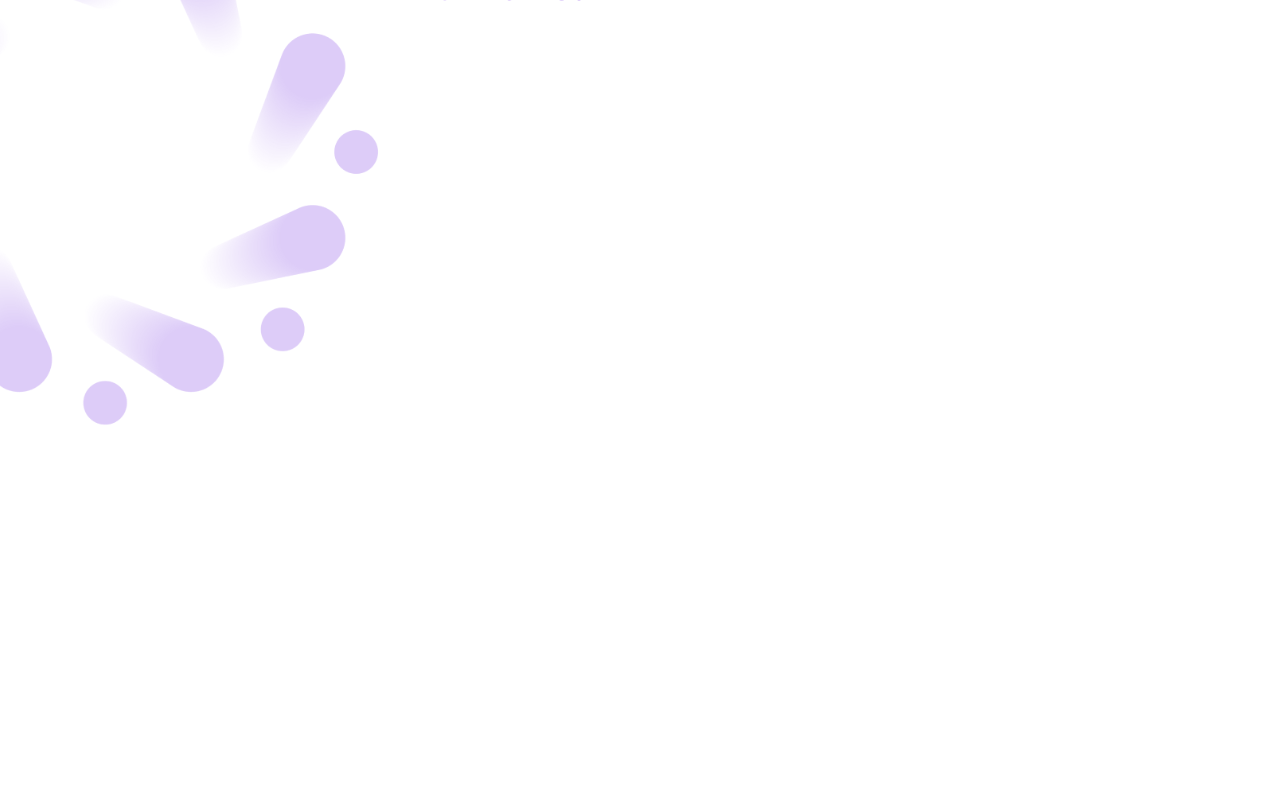
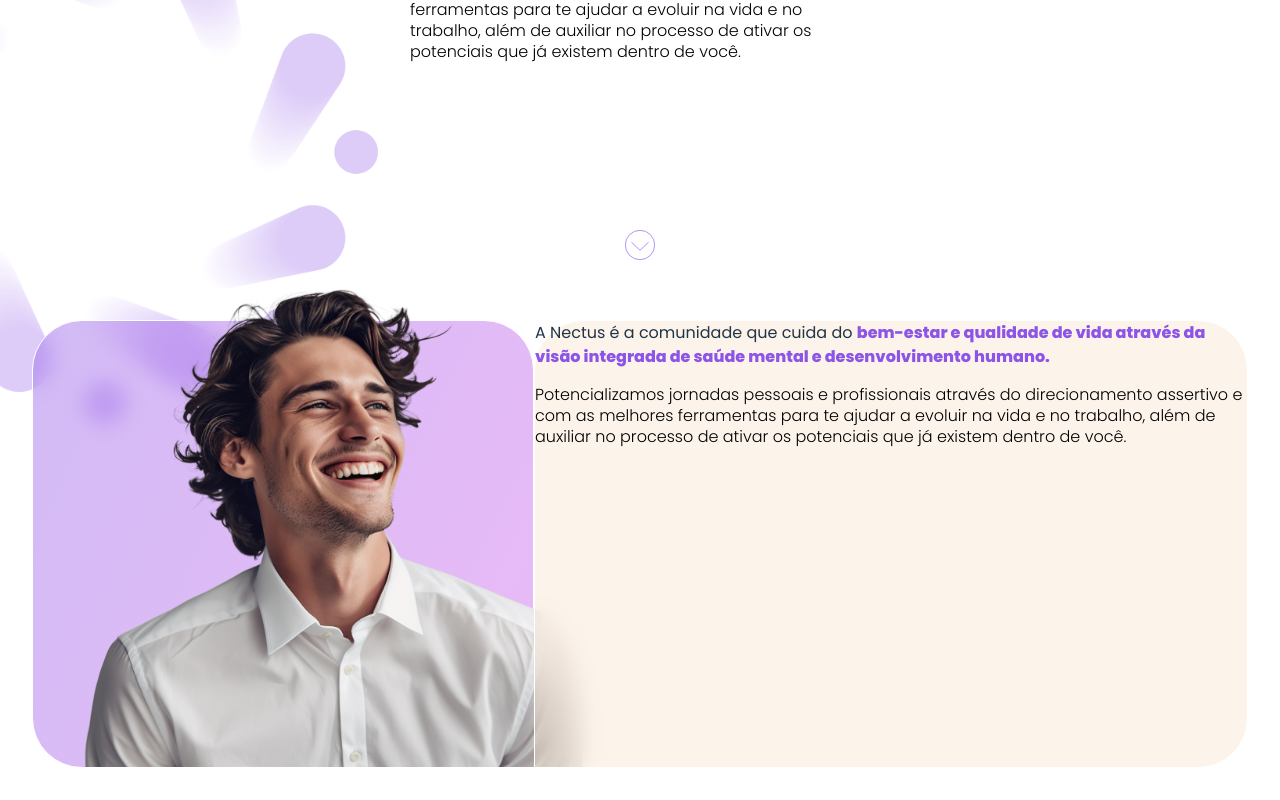
Before and after one commit to sahdibernardi/nectus, a React (Vite) app: page / in a window 1280 px wide. Shown: the part 1368-2168 px from the top of the page. Before the commit the page ends 1822 px from the top, so only its background shows below. Built offline with nearby package versions, Linux system fonts and the light colour scheme.

Commit message:
add: section 4

```diff
--- a/src/index.css
+++ b/src/index.css
@@ -11,10 +11,6 @@
   -webkit-font-smoothing: antialiased;
   -moz-osx-font-smoothing: grayscale;
   -webkit-text-size-adjust: 100%;
-}
-
-p {
-  font-family: 'Poppins', sans-serif;
 }
 
 a {
--- a/src/pages/Homepage.jsx
+++ b/src/pages/Homepage.jsx
@@ -1,6 +1,6 @@
 import headline from '../assets/Headline.svg'
 import nectusLogo from '../assets/NectusLogo.png'
-import downIcon from '../assets/Group 4.svg'
+import youngMen from '../assets/young-men.png'
 import graphicNectusLogo from '../assets/graphic-logo.png'
 
 function Homepage() {
@@ -10,7 +10,10 @@ function Homepage() {
     <div className="s1">
         <img alt="nectus headline" src={ headline } className='s1-headline' />
         <img alt="nectus logo" src={ nectusLogo } className='nectus-logo' />
-        <img alt="down arrow" src={ downIcon } className='down-arrow' />
+        <svg xmlns="http://www.w3.org/2000/svg" width="46" height="46" viewBox="0 0 46 46" fill="none" className='down-arrow'>
+          <path d="M10 19L23 31L36 19" stroke="white"/>
+          <circle cx="23" cy="23" r="22.5" stroke="white"/>
+        </svg>
     </div>
     <div className='s2'>
       <img alt='graphic nectus logo' src={ graphicNectusLogo } className='graphic-logo' id="graphic-left"/>
@@ -18,8 +21,30 @@ function Homepage() {
         <span>
           A Nectus é a comunidade que cuida do <span id="s2-hl">bem-estar e qualidade de vida através da visão integrada de saúde mental e desenvolvimento humano.</span>
         </span>
+        <p className='s2-text'>
+          Potencializamos jornadas pessoais e profissionais através do direcionamento assertivo e com as melhores ferramentas para te ajudar a evoluir na vida e no trabalho, além de auxiliar no processo de ativar os potenciais que já existem dentro de você.
+        </p>
       </div>
       <img alt='graphic nectus logo' src={ graphicNectusLogo } className='graphic-logo' id="graphic-right"/>
+    </div>
+    <div className='s3'>
+      <svg xmlns="http://www.w3.org/2000/svg" width="46" height="46" viewBox="0 0 46 46" fill="none" className='down-arrow'>
+        <path d="M10 19L23 31L36 19" stroke="#8D55E7"/>
+        <circle cx="23" cy="23" r="22.5" stroke="#8D55E7"/>
+      </svg>
+    </div>
+    <div className='s4'>
+      <div className='s4-left'>
+        <img alt='young men' src={ youngMen }  id="s4-men"/>
+      </div>
+      <div className='s4-right'>
+        <span id='s4-text'>
+          A Nectus é a comunidade que cuida do <span id="s2-hl">bem-estar e qualidade de vida através da visão integrada de saúde mental e desenvolvimento humano.</span>
+        </span>
+        <p className='s2-text'>
+          Potencializamos jornadas pessoais e profissionais através do direcionamento assertivo e com as melhores ferramentas para te ajudar a evoluir na vida e no trabalho, além de auxiliar no processo de ativar os potenciais que já existem dentro de você.
+        </p>
+      </div>
     </div>
     </>
   )
--- a/src/style/homepage.css
+++ b/src/style/homepage.css
@@ -5,6 +5,7 @@
 
   --nectus-purple: #8D55E7;
   --nectus-purple-light: #CA53EA;
+  --black: #000;
 
   font-synthesis: none;
   text-rendering: optimizeLegibility;
@@ -45,9 +46,20 @@
   display: flex;
   flex-direction: row;
   align-items: center;
-  font-size: 2.3rem;
-  line-height: 2.9rem;
+  font-size: 1.2rem;
+  line-height: 1.5rem;
   color: var(--nectus-purple-light);
+}
+
+.s2-title {
+  padding: 2rem;
+}
+
+.s2-text {
+  font-size: 1rem;
+  line-height: 1.3rem;
+  font-weight: 300;
+  color: var(--black);
 }
 
 #s2-hl {
@@ -57,6 +69,39 @@
 
 .graphic-logo {
   display: none;
+}
+
+.s3 {
+  display: flex;
+  justify-content: center;
+}
+
+.s4 {
+  display: flex;
+  flex-direction: column;
+  justify-content: center;
+  padding: 2rem;
+}
+
+.s4-left {
+  border-radius: 50px 50px 0px 0px;
+  height: 250px;
+  width: 320px;
+  border: 1px solid #FFF;
+  background: linear-gradient(296deg, rgb(202 83 234 / 0.40) 0%, rgb(141 85 231 / 0.40) 100%);
+  backdrop-filter: blur(10px);
+}
+
+#s4-men {
+  width: 320px;
+  margin-top: -40px;
+}
+
+.s4-right {
+  border-radius: 0px 0px 50px 50px;
+  border: 1px solid #FFF;
+  background: rgba(245, 221, 194, 0.35);
+  backdrop-filter: blur(10px);
 }
 
 @media screen and (min-width: 768px) {
@@ -83,6 +128,12 @@
 
   .s2 {
     height: 800px;
+    font-size: 2.3rem;
+    line-height: 2.9rem;
+  }
+
+  .s2-title {
+    padding: 0px;
   }
 
   .graphic-logo {
@@ -100,4 +151,23 @@
     margin-right: -200px;
     margin-top: -700px;
   }
+
+  .s4 {
+    flex-direction: row;
+  }
+
+  .s4-left {
+    border-radius: 50px 50px 0px 50px;
+    width: 500px;
+    height: 446px;
+  }
+
+  #s4-men {
+    width: 500px;
+    margin-left: 50px;
+  }
+
+  .s4-right {
+    border-radius: 50px 50px 50px 0px;
+  }
 }
```
Also changed, not shown: src/assets/young-men.png (added).
